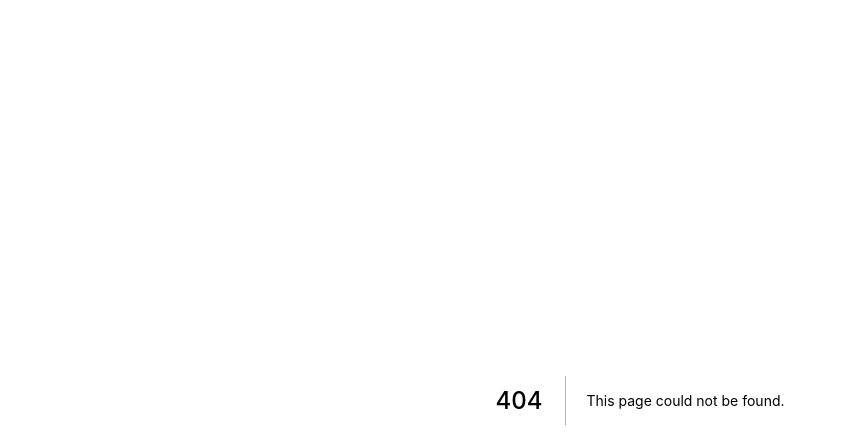
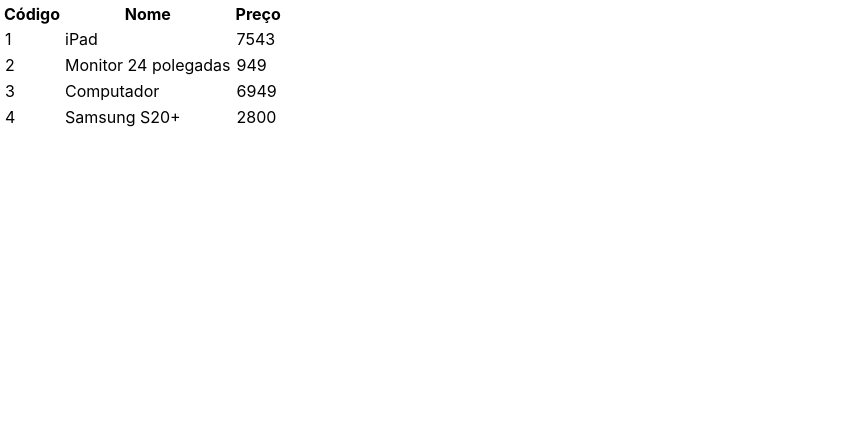
Before and after one commit to renatotnk/curso-nextjs, a Next.js app in the folder exercicios/: page /render/repeticao2 in a window 1280 px wide. Before the commit this address had no page. Shown: the top 448 px of the page, without its empty margins (0-842 px from the left). Built offline with nearby package versions, Linux system fonts and the light colour scheme.

Commit message:
Second exercice of loops, now with data and model

```diff
--- /dev/null
+++ b/exercicios/data/listaProdutos.js
@@ -0,0 +1,8 @@
+import Produto from "../model/produto";
+
+export default [
+    new Produto(1, "iPad", 7543),
+    new Produto(2, "Monitor 24 polegadas", 949),
+    new Produto(3, "Computador ", 6949),
+    new Produto(4, "Samsung S20+ ", 2800),
+]
--- /dev/null
+++ b/exercicios/model/produto.js
@@ -0,0 +1,23 @@
+export default class Produto{
+    #id
+    #nome
+    #preco
+
+    constructor(id, nome, preco){
+        this.#id = id
+        this.#nome = nome
+        this.#preco = preco
+    }
+
+    get id(){
+        return this.#id
+    }
+
+    get nome(){
+        return this.#nome
+    }
+
+    get preco(){
+        return this.#preco
+    }
+}
--- /dev/null
+++ b/exercicios/pages/render/repeticao2.jsx
@@ -0,0 +1,35 @@
+import listaProdutos from "../../data/listaProdutos"
+
+export default function repeticao2() {
+    const comBorda = {
+        border: "1px solid #fff"
+    }
+
+    function renderizarLinhas(){
+        return listaProdutos.map(produto =>{
+            return (
+                <tr key={produto.id}>
+                    <td style={comBorda}>{produto.id}</td>
+                    <td style={comBorda}>{produto.nome}</td>
+                    <td style={comBorda}>{produto.preco}</td>
+                </tr>
+            )
+        })
+    }
+    return (
+        <div>
+            <table style={comBorda}>
+                <thead>
+                    <tr>
+                        <th>Código</th>
+                        <th>Nome</th>
+                        <th>Preço</th>
+                    </tr>
+                </thead>
+                <tbody>
+                    {renderizarLinhas()}
+                </tbody>
+            </table>
+        </div>
+    )
+}
```
